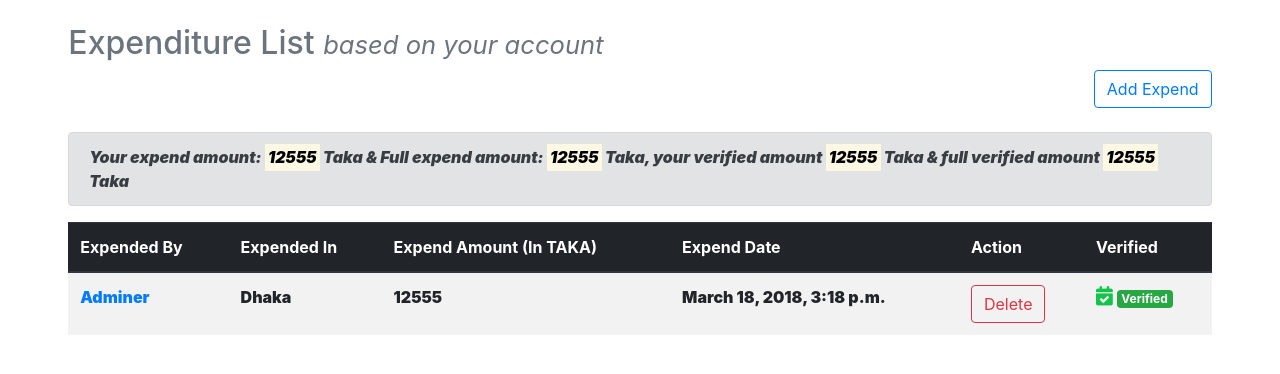
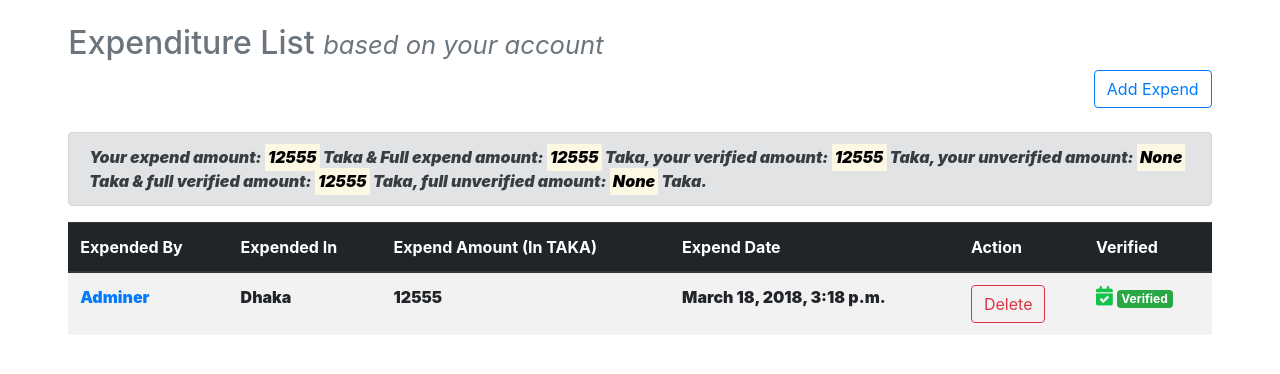
Before and after one commit to dev-fahim/marvelous, a Django app: page /accounts/expenditure/ in a window 1280 px wide. Shown: the part 56-430 px from the top of the page. Run offline with Django 3.2, Linux system fonts and the light colour scheme; a user stored in the database is signed in; data comes from the database, SQL or seed files in the repository; some libraries are stand-ins or nearby versions.

Commit message:
Update expend_list.html

```diff
--- a/account/templates/expend/expend_list.html
+++ b/account/templates/expend/expend_list.html
@@ -12,9 +12,16 @@
             </div><br>
             <div class="alert alert-secondary">
                 {% if request.user.is_authenticated and request.user.is_superuser %}
-                <i><b>Your expend amount: <mark>{{ sum_user_expend_amount }}</mark> Taka & Full expend amount: <mark>{{ sum_expend_amount }}</mark> Taka, your verified amount <mark>{{ sum_user_expend_amount_verified }}</mark> Taka & full verified amount <mark>{{ sum_expend_amount_verified }}</mark> Taka</b></i>
+                <i><b>Your expend amount: <mark>{{ sum_user_expend_amount }}</mark> Taka &
+                    Full expend amount: <mark>{{ sum_expend_amount }}</mark> Taka,
+                    your verified amount: <mark>{{ sum_user_expend_amount_verified }}</mark> Taka,
+                    your unverified amount: <mark>{{ sum_user_expend_amount_unverified }}</mark> Taka &
+                    full verified amount: <mark>{{ sum_expend_amount_verified }}</mark> Taka,
+                    full unverified amount: <mark>{{ sum_expend_amount_unverified }}</mark> Taka.</b></i>
                 {% else %}
-                    <i><b>Your expend amount: <mark>{{ sum_user_expend_amount }}</mark> Taka & your verified amount <mark>{{ sum_user_expend_amount_verified }}</mark> Taka.</b></i>
+                    <i><b>Your expend amount: <mark>{{ sum_user_expend_amount }}</mark> Taka,
+                        your verified amount: <mark>{{ sum_user_expend_amount_verified }}</mark> Taka
+                        your unverified amount: <mark>{{ sum_user_expend_amount_unverified }}</mark> Taka.</b></i>
                 {% endif %}
             </div>
             <table class="table table-striped table-hover">
```
